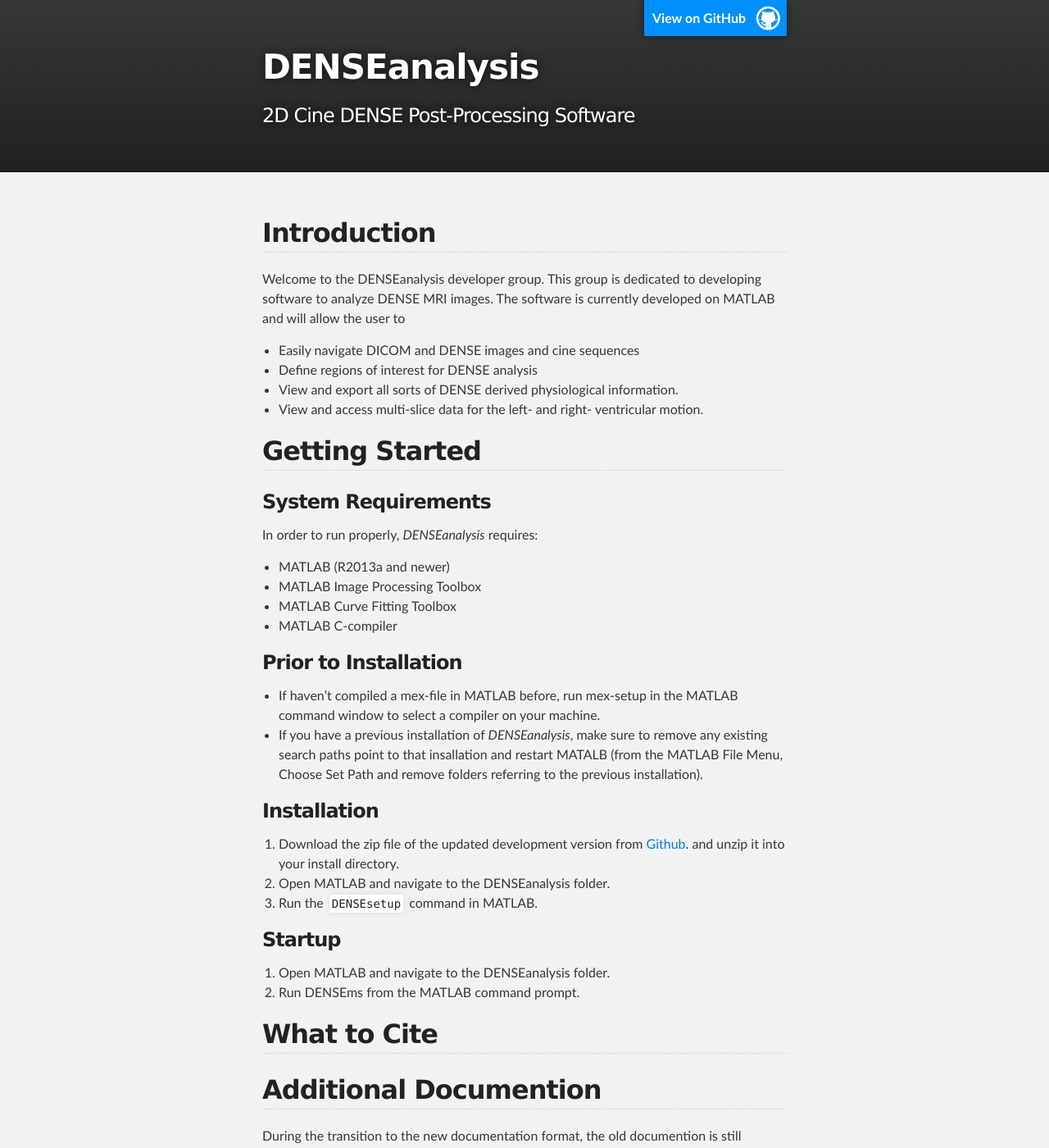
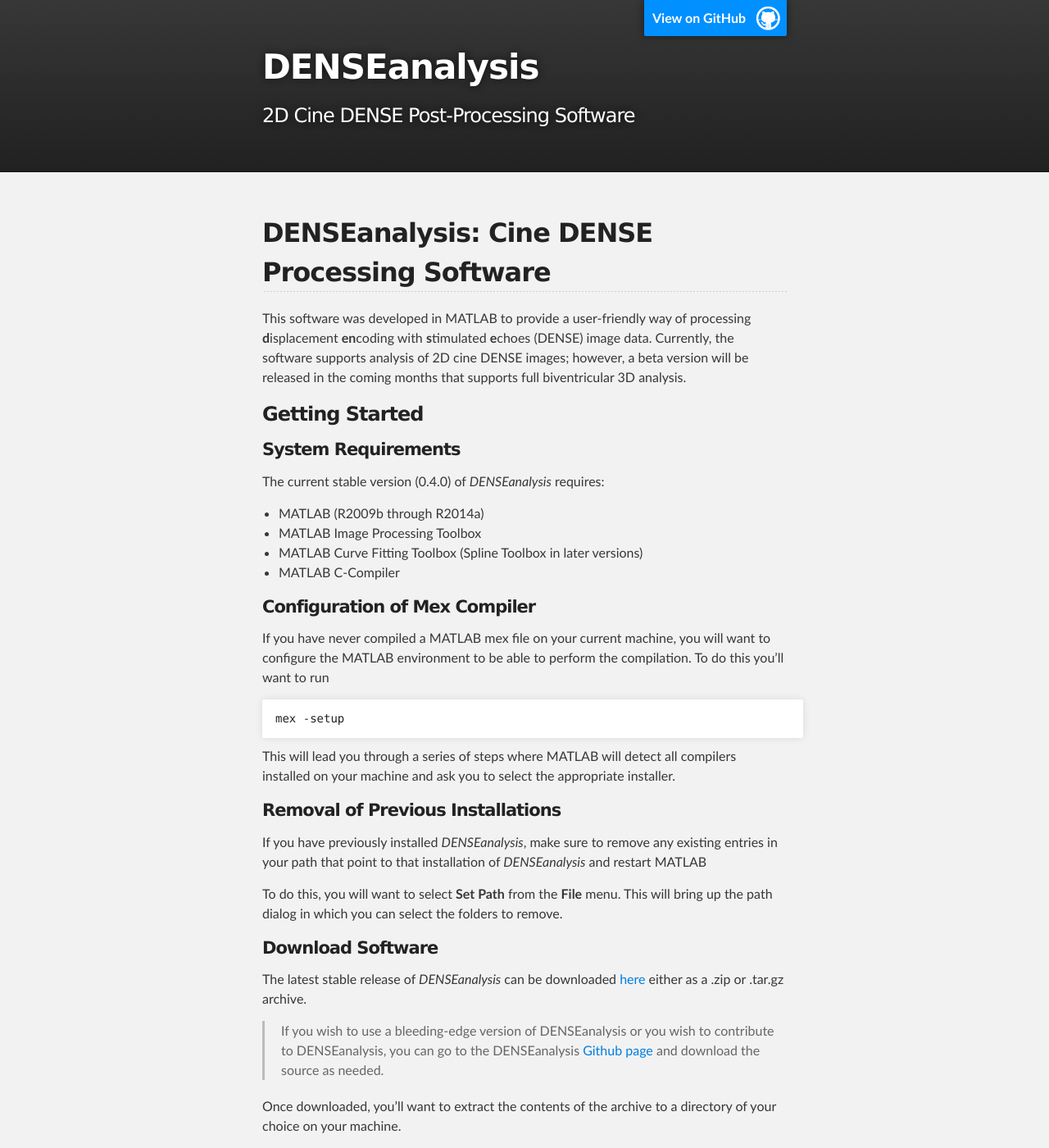
Before and after one commit to denseanalysis/denseanalysis.github.io, a Jekyll site: the page built from index.md, in a window 1280 px wide and 1400 px high. Shown: the whole window at 82% size. Built offline with Jekyll 4.4.1, drawn with Linux system fonts in a browser that asks for light colours; some of the changed text lies outside the part shown.

Commit message:
Updates index to improve content

```diff
--- a/index.md
+++ b/index.md
@@ -3,60 +3,105 @@
 title: Home
 ---
 
-## Introduction
+## DENSEanalysis: Cine DENSE Processing Software ##
 
-Welcome to the DENSEanalysis developer group. This group is dedicated to
-developing software to analyze DENSE MRI images. The software is currently
-developed on MATLAB and will allow the user to
+This software was developed in MATLAB to provide a user-friendly way of
+processing **d**isplacement **en**coding with **s**timulated **e**choes (DENSE)
+image data. Currently, the software supports analysis of 2D cine DENSE images;
+however, a beta version will be released in the coming months that supports
+full biventricular 3D analysis.
 
-* Easily navigate DICOM and DENSE images and cine sequences
-* Define regions of interest for DENSE analysis
-* View and export all sorts of DENSE derived physiological information.
-* View and access multi-slice data for the left- and right- ventricular motion.
+### Getting Started
 
+#### System Requirements
 
-## Getting Started
+The current stable version (0.4.0) of *DENSEanalysis* requires:
 
-### System Requirements
+* MATLAB (R2009b through R2014a)
+* MATLAB Image Processing Toolbox
+* MATLAB Curve Fitting Toolbox (Spline Toolbox in later versions)
+* MATLAB C-Compiler
 
-In order to run properly, *DENSEanalysis* requires:
+#### Configuration of Mex Compiler
 
-* MATLAB (R2013a and newer)
-* MATLAB Image Processing Toolbox
-* MATLAB Curve Fitting Toolbox
-* MATLAB C-compiler
+If you have never compiled a MATLAB mex file on your current machine, you will
+want to configure the MATLAB environment to be able to perform the compilation.
+To do this you'll want to run
 
-### Prior to Installation
+    mex -setup
 
-* If haven't compiled a mex-file in MATLAB before, run mex-setup in the MATLAB
-command window to select a compiler on your machine.
-* If you have a previous installation of *DENSEanalysis*, make sure to remove any existing
-search paths point to that insallation and restart MATALB (from the MATLAB File Menu, Choose
-Set Path and remove folders referring to the previous installation).
+This will lead you through a series of steps where MATLAB will detect all
+compilers installed on your machine and ask you to select the appropriate
+installer.
 
-### Installation
+#### Removal of Previous Installations
 
-1. Download the zip file of the updated development version from [Github]("https://github.com/denseanalysis/denseanalysis/archive/master.zip").
-and unzip it into your install directory.
-2. Open MATLAB and navigate to the DENSEanalysis folder.
-3. Run the `DENSEsetup` command in MATLAB.
+If you have previously installed *DENSEanalysis*, make sure to remove any
+existing entries in your path that point to that installation of
+*DENSEanalysis* and restart MATLAB
 
-### Startup
+To do this, you will want to select **Set Path** from the **File** menu. This
+will bring up the path dialog in which you can select the folders to remove.
 
-1. Open MATLAB and navigate to the DENSEanalysis folder.
-2. Run DENSEms from the MATLAB command prompt.
+#### Download Software
 
-## What to Cite
+The latest stable release of *DENSEanalysis* can be downloaded
+[here](https://github.com/denseanalysis/denseanalysis/releases/latest) either
+as a .zip or .tar.gz archive.
 
-## Additional Documention
+> If you wish to use a bleeding-edge version of DENSEanalysis or you
+wish to contribute to DENSEanalysis, you can go to the DENSEanalysis [Github
+page](https://github.com/denseanalysis/denseanalysis) and download the source
+as needed.
 
-During the transition to the new documentation format, the old documention is still available:
+Once downloaded, you'll want to extract the contents of the archive to a
+directory of your choice on your machine.
+
+Launch MATLAB and change folders to where you extracted the *DENSEanalysis*
+software and run the `DENSEsetup` script to finish the installation of the
+software.
+
+    cd('path/to/DENSEanalysis') DENSEsetup
+
+#### Running *DENSEanalysis* Programs
+
+*DENSEanalysis* is launched by simply typing the following command within the
+MATLAB command window
+
+    DENSEanalysis
+
+Similarly, *DENSEms* (Multi-Slice DENSE analysis) can be launched by using the
+following command
+
+    DENSEms
+
+#### Additional Documentation
+
+Additional information, including screenshots and examples, can be found at the
+following locations
+
 
 * [DENSEanalysis manual]({{ site.baseurl }}docs/DENSEanalysis_manual.pdf)
 * [DENSEms manual]({{ site.baseurl }}docs/DENSEms_manual.pdf)
 * [RV features manual]({{ site.baseurl }}/docs/RV_manual.pdf)
 
-## Contributors
 
-* [Andrew Gilliam](http://www.adgilliam.com/)
-* [Jonathan Suever](https://github.com/suever)
+### Attribution
+
+If you have used the *DENSEanalysis* software for your research or it has
+influenced your work, we ask that you cite this software and the following
+relevant publications in your work.
+
+### Contributing
+
+We welcome contributions from any members of the DENSE user community. Feel
+free to [submit a pull
+request](https://github.com/denseanalysis/denseanalysis/compare?expand=1) with
+your contributions. Please see the [CONTRIBUTING
+file](https://github.com/denseanalysis/denseanalysis/blob/master/CONTRIBUTING.md)
+for guidelines for contributing to *DENSEanalysis*.
+
+Our contributors include:
+
+* [Andrew Gilliam](http://www.adgilliam.com/) (Original Creator)
+* [Jonathan Suever](https://github.com/suever) (Maintainer)
```
